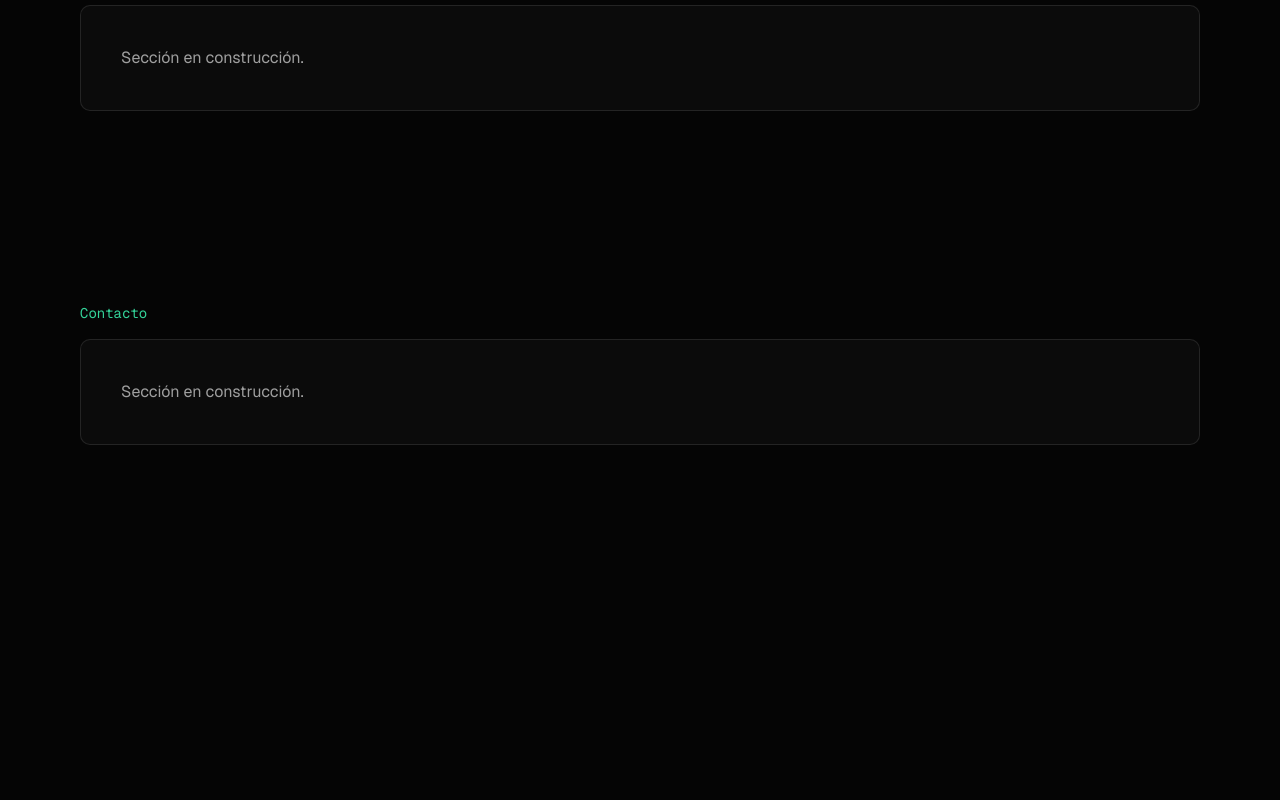
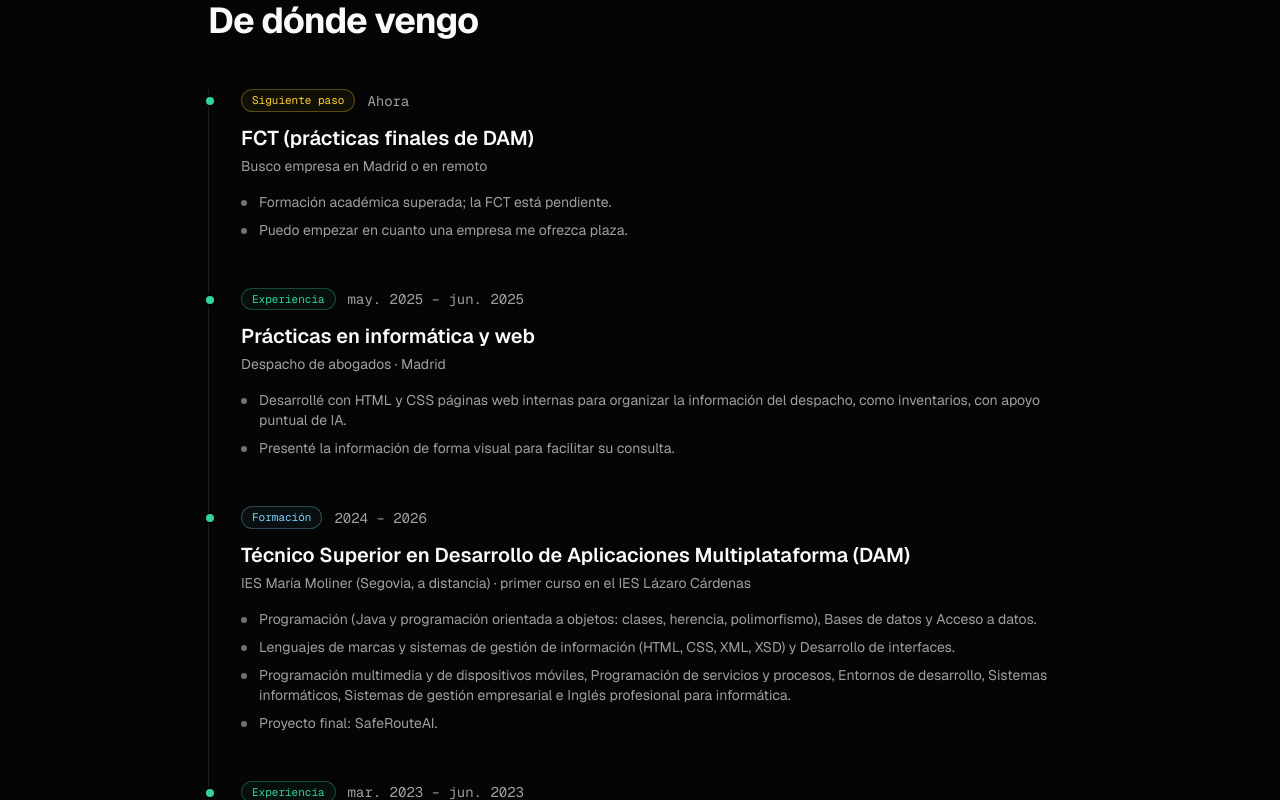
Before and after one commit to cristian-corroto/portfolio, a Next.js app: page / in a window 1280 px wide. Shown: the part 3280-4080 px from the top of the page. Before the commit the page ends 3821 px from the top, so only its background shows below. Built offline with nearby package versions, Linux system fonts and the light colour scheme.

Commit message:
Línea de tiempo de formación y experiencia

```diff
--- a/app/globals.css
+++ b/app/globals.css
@@ -14,6 +14,10 @@
 
 html {
   scroll-behavior: smooth;
+}
+
+section[id] {
+  scroll-margin-top: 4.5rem;
 }
 
 body {
--- a/app/page.tsx
+++ b/app/page.tsx
@@ -4,6 +4,7 @@ import SobreMi from "@/components/SobreMi";
 import EnConstruccion from "@/components/EnConstruccion";
 import Proyectos from "@/components/Proyectos";
 import ComoTrabajo from "@/components/ComoTrabajo";
+import Trayectoria from "@/components/Trayectoria";
 
 export default function Inicio() {
   return (
@@ -14,7 +15,7 @@ export default function Inicio() {
         <SobreMi />
         <Proyectos />
         <ComoTrabajo />
-        <EnConstruccion id="formacion" titulo="Formación y experiencia" />
+        <Trayectoria />
         <EnConstruccion id="contacto" titulo="Contacto" />
       </main>
     </>
--- /dev/null
+++ b/components/Trayectoria.tsx
@@ -0,0 +1,53 @@
+"use client";
+
+import { motion } from "framer-motion";
+import { trayectoria } from "@/data/trayectoria";
+
+const color: Record<string, string> = {
+  Formación: "text-sky-300 border-sky-300/30 bg-sky-300/5",
+  Experiencia: "text-acento border-acento/30 bg-acento/5",
+  "Siguiente paso": "text-amber-300 border-amber-300/30 bg-amber-300/5",
+};
+
+export default function Trayectoria() {
+  return (
+    <section id="formacion" className="mx-auto max-w-4xl px-4 py-24">
+      <p className="font-mono text-sm text-acento">Formación y experiencia</p>
+      <h2 className="mt-3 text-3xl font-bold tracking-tight sm:text-4xl">De dónde vengo</h2>
+
+      <ol className="relative mt-12 border-l border-borde pl-8">
+        {trayectoria.map((h, i) => (
+          <motion.li
+            key={`${h.periodo}-${h.titulo}`}
+            className="relative pb-12 last:pb-0"
+            initial={{ opacity: 0, x: -16 }}
+            whileInView={{ opacity: 1, x: 0 }}
+            viewport={{ once: true, margin: "-8% 0px" }}
+            transition={{ duration: 0.5, delay: Math.min(i * 0.05, 0.2) }}
+          >
+            <span
+              className="absolute -left-[37px] top-1.5 h-3 w-3 rounded-full border-2 border-fondo bg-acento"
+              aria-hidden="true"
+            />
+            <div className="flex flex-wrap items-center gap-3">
+              <span className={`rounded-full border px-2.5 py-0.5 font-mono text-[11px] ${color[h.tipo]}`}>
+                {h.tipo}
+              </span>
+              <span className="font-mono text-sm text-suave">{h.periodo}</span>
+            </div>
+            <h3 className="mt-3 text-xl font-semibold">{h.titulo}</h3>
+            <p className="mt-1 text-sm text-suave">{h.lugar}</p>
+            <ul className="mt-4 space-y-2 text-sm text-suave">
+              {h.puntos.map((t) => (
+                <li key={t} className="flex gap-3">
+                  <span className="mt-2 h-1.5 w-1.5 shrink-0 rounded-full bg-zinc-500" aria-hidden="true" />
+                  <span>{t}</span>
+                </li>
+              ))}
+            </ul>
+          </motion.li>
+        ))}
+      </ol>
+    </section>
+  );
+}
--- /dev/null
+++ b/data/trayectoria.ts
@@ -0,0 +1,65 @@
+export type Hito = {
+  tipo: "Formación" | "Experiencia" | "Siguiente paso";
+  periodo: string;
+  titulo: string;
+  lugar: string;
+  puntos: string[];
+};
+
+// De más reciente a más antiguo.
+export const trayectoria: Hito[] = [
+  {
+    tipo: "Siguiente paso",
+    periodo: "Ahora",
+    titulo: "FCT (prácticas finales de DAM)",
+    lugar: "Busco empresa en Madrid o en remoto",
+    puntos: [
+      "Formación académica superada; la FCT está pendiente.",
+      "Puedo empezar en cuanto una empresa me ofrezca plaza.",
+    ],
+  },
+  {
+    tipo: "Experiencia",
+    periodo: "may. 2025 – jun. 2025",
+    titulo: "Prácticas en informática y web",
+    lugar: "Despacho de abogados · Madrid",
+    puntos: [
+      "Desarrollé con HTML y CSS páginas web internas para organizar la información del despacho, como inventarios, con apoyo puntual de IA.",
+      "Presenté la información de forma visual para facilitar su consulta.",
+    ],
+  },
+  {
+    tipo: "Formación",
+    periodo: "2024 – 2026",
+    titulo: "Técnico Superior en Desarrollo de Aplicaciones Multiplataforma (DAM)",
+    lugar: "IES María Moliner (Segovia, a distancia) · primer curso en el IES Lázaro Cárdenas",
+    puntos: [
+      "Programación (Java y programación orientada a objetos: clases, herencia, polimorfismo), Bases de datos y Acceso a datos.",
+      "Lenguajes de marcas y sistemas de gestión de información (HTML, CSS, XML, XSD) y Desarrollo de interfaces.",
+      "Programación multimedia y de dispositivos móviles, Programación de servicios y procesos, Entornos de desarrollo, Sistemas informáticos, Sistemas de gestión empresarial e Inglés profesional para informática.",
+      "Proyecto final: SafeRouteAI.",
+    ],
+  },
+  {
+    tipo: "Experiencia",
+    periodo: "mar. 2023 – jun. 2023",
+    titulo: "Prácticas en informática",
+    lugar: "Hospital Universitario General de Villalba · Collado Villalba",
+    puntos: [
+      "Preparé y configuré ordenadores portátiles y de sobremesa para trabajadores del hospital: instalación de sistemas operativos y software.",
+      "Optimicé el software de los equipos antes de entregarlos.",
+      "Realicé consultas SQL sobre bases de datos del hospital.",
+      "Utilicé el sistema de gestión interno del hospital para buscar registros y rellenar formularios.",
+    ],
+  },
+  {
+    tipo: "Formación",
+    periodo: "2021 – 2023",
+    titulo: "Técnico en Sistemas Microinformáticos y Redes (SMR)",
+    lugar: "IES Carmen Martín Gaite · Moralzarzal",
+    puntos: [
+      "Módulos que más me han servido: Sistemas operativos monopuesto, Aplicaciones web, Servicios en red, Seguridad informática, Aplicaciones ofimáticas y Redes locales.",
+      "Creé una página web con WordPress en segundo curso.",
+    ],
+  },
+];
```
